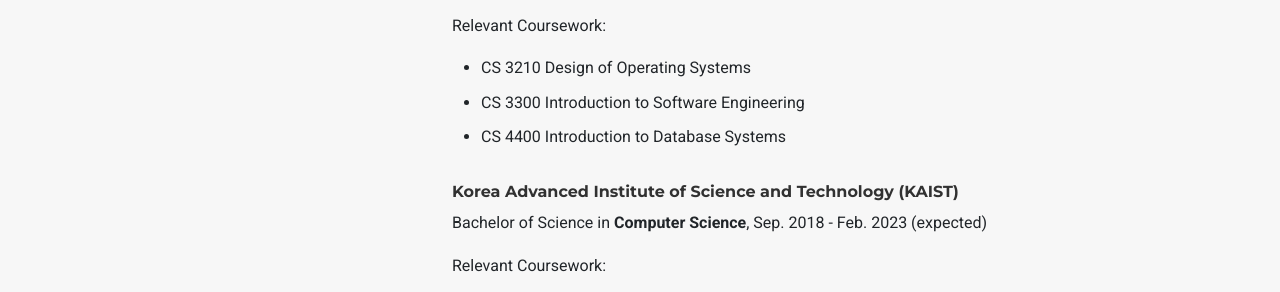
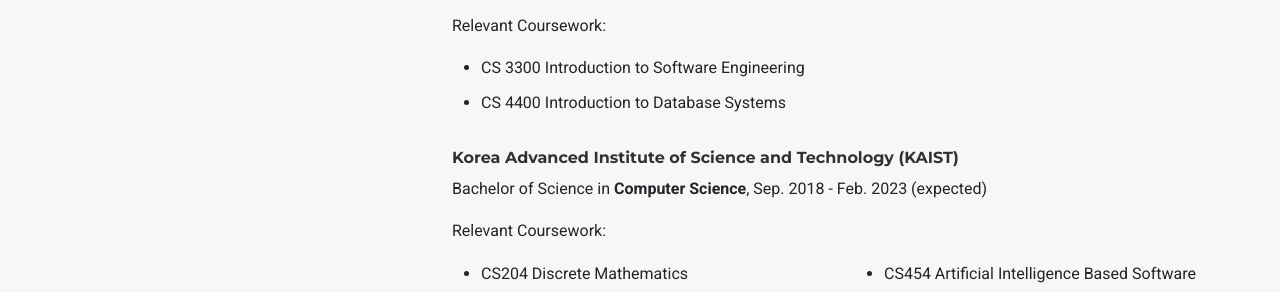
Before and after one commit to mukhtarkv/mukhtarkussaiynbekov.github.io, a plain HTML site: page index.html in a window 1280 px wide. Shown: the part 729-1021 px from the top of the page. Drawn offline with nearby package versions, Linux system fonts and the light colour scheme; some icons are missing.

Commit message:
update course list

```diff
--- a/index.html
+++ b/index.html
@@ -157,7 +157,6 @@
           <div class="row">
             <div class="col-md-6">
               <ul class="ul-courses">
-                <li>CS 3210 Design of Operating Systems</li>
                 <li>CS 3300 Introduction to Software Engineering</li>
                 <li>CS 4400 Introduction to Database Systems</li>
               </ul>
```
